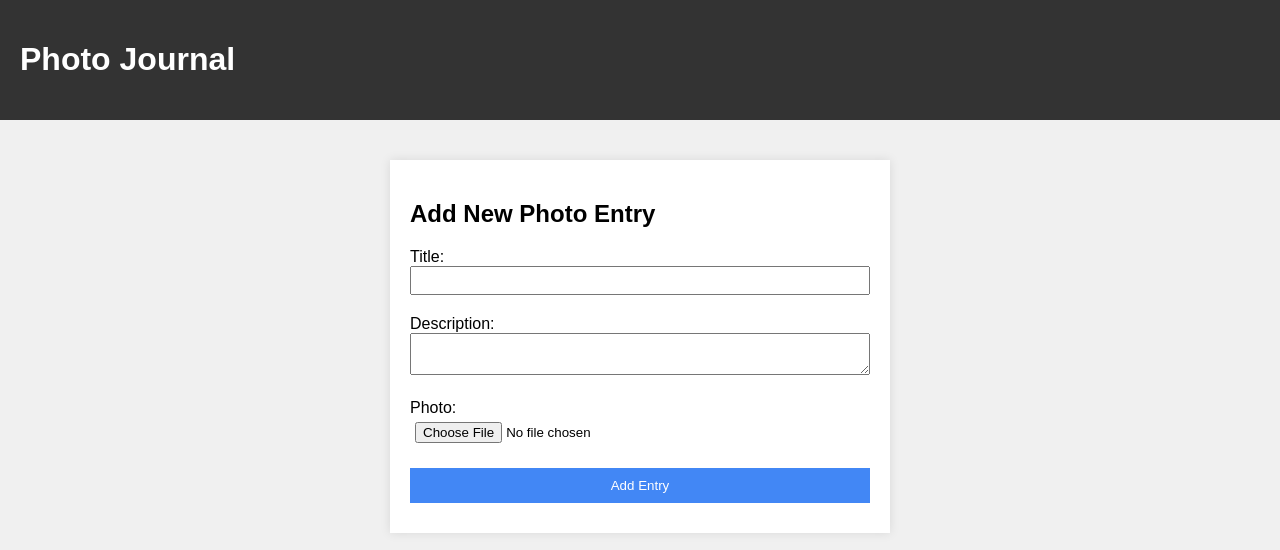
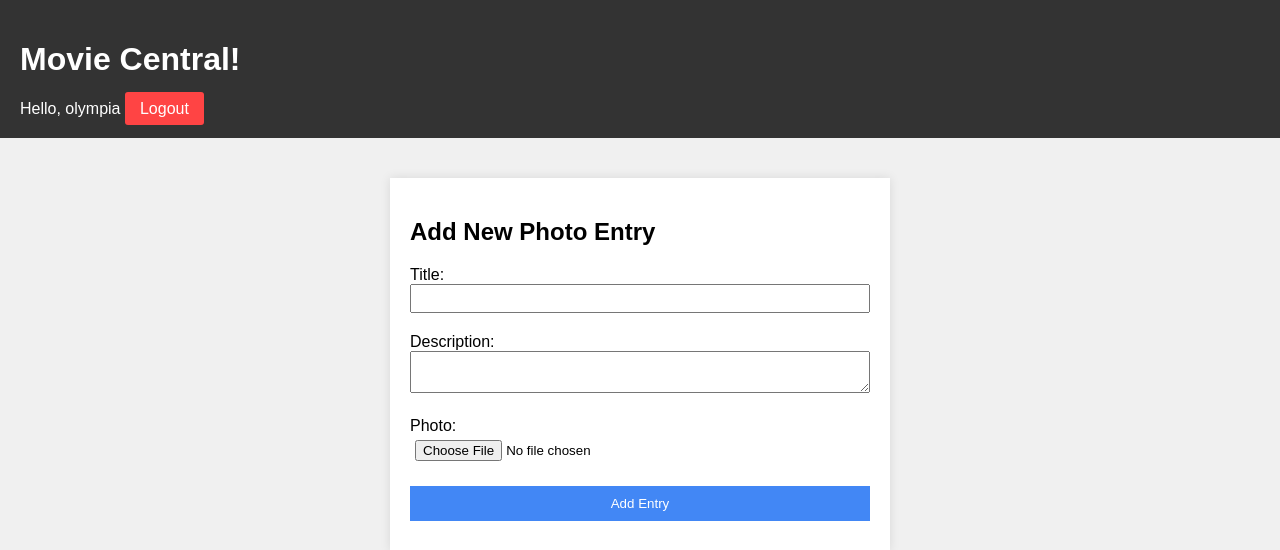
Before and after one commit to DexonCat43/Software-Assignment, a Flask app: page / in a window 1280 px wide. Shown: the top 550 px of the page. Run offline with Flask 3, Linux system fonts and the light colour scheme; a user stored in the database is signed in; data that the repository does not hold is empty.

Commit message:
Update base.html
nothing has changed since the photo journal so im updating it all, on vscode when i change code it says there are no stages to commit so it hasnt commited anything since the start of the photojournal

```diff
--- a/templates/base.html
+++ b/templates/base.html
@@ -3,16 +3,38 @@
 <head>
     <meta charset="UTF-8">
     <meta name="viewport" content="width=device-width, initial-scale=1.0">
-    <title>Photo Journal</title>
-    <link rel="stylesheet" href="{{ url_for('static', filename='css/style.css') }}">
-    <link rel="icon" type="image/x-icon" href="{{ url_for('static', filename='icons/favicon.png') }}">
-    <meta name="theme-color" content="#000000">
+    <title>Movie Review</title>
+    <link rel="stylesheet" href="{{ url_for('static', filename='css/style.css') }}">  <!-- Link to the CSS file -->
+    <link rel="icon" type="image/x-icon" href="{{ url_for('static', filename='icons/favicon.png') }}">  <!-- Favicon for the website -->
+    <meta name="theme-color" content="#000000">  <!-- Theme color for the browser -->
+    <link rel="manifest" href="/manifest.json">  <!-- Link to the manifest file -->
+    <script>
+        // Register service worker
+        if ('serviceWorker' in navigator) {
+            window.addEventListener('load', () => {
+                navigator.serviceWorker.register('/service-worker.js')
+                    .then(registration => {
+                        console.log('ServiceWorker registration successful with scope: ', registration.scope);
+                    })
+                    .catch(err => {
+                        console.error('ServiceWorker registration failed: ', err);
+                    });
+            });
+        }
+    </script>
 </head>
 <body>
     <div class="header">
-        <h1>Photo Journal</h1>
+        <h1>Movie Central!</h1>
+        {% if session.user_id %}
+            <div>
+                Hello, {{ session.username }}
+                <a href="{{ url_for('logout') }}" class="logout-button">Logout</a>  <!-- Logout button -->
+            </div>
+        {% endif %}
     </div>
     <div class="main">
+        <!-- Display flash messages -->
         {% with messages = get_flashed_messages(with_categories=true) %}
             {% if messages %}
                 {% for category, message in messages %}
```
